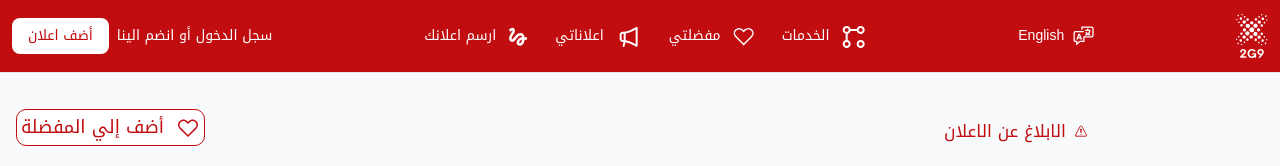
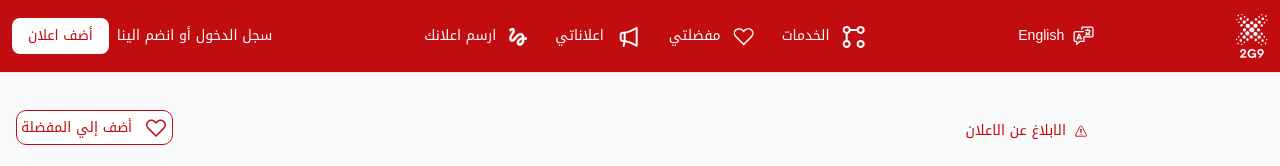
Before and after one commit to AQuadic/2G9Front, a website: page washing.html in a window 1280 px wide. Shown: the top 166 px of the page. Drawn offline with nearby package versions, Linux system fonts and the light colour scheme.

Commit message:
Edits Font in washing

```diff
--- a/washing.html
+++ b/washing.html
@@ -33,11 +33,11 @@
                     <div class="md:flex items-center justify-between mb-5 lg:mr-40 hidden">
                         <p class="w-auto text-[#C10D10]  flex items-center justify-center gap-2 font-medium rounded-lg text-sm px-4 py-2 mt-2 cursor-pointer">
                             <ion-icon name="warning-outline"></ion-icon>
-                            <span class="text-[17px] font-medium">الابلاغ عن الاعلان</span>
+                            <span class="text-[14px] font-medium">الابلاغ عن الاعلان</span>
                         </p>
                         <button class="favoriteButton flex items-center justify-center gap-3 bg-white border border-[#C10D10] rounded-[10px] p-1">
                             <img class="favoriteIcon" src="./images/Frame 1000006919.svg" alt="heart">
-                            <p class="favoriteText text-[#C10D10] text-[18px] font-medium">أضف إلي المفضلة</p>
+                            <p class="favoriteText text-[#C10D10] text-[14px] font-medium">أضف إلي المفضلة</p>
                         </button>
                     </div>
 
```
